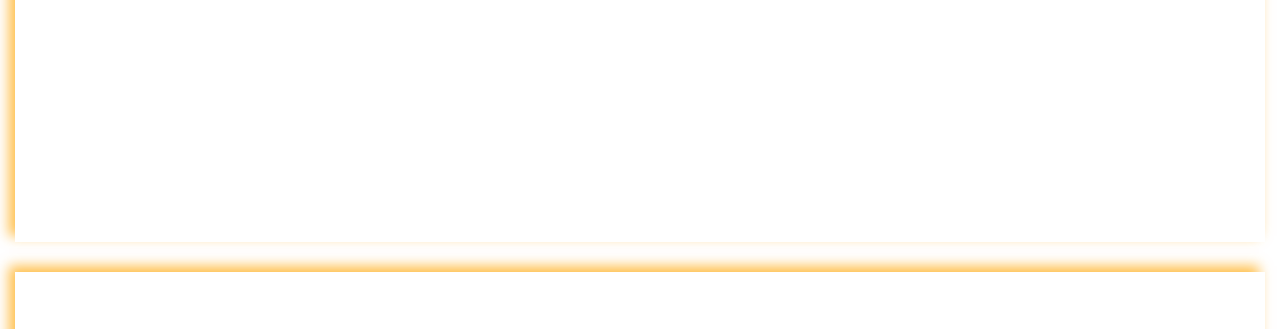
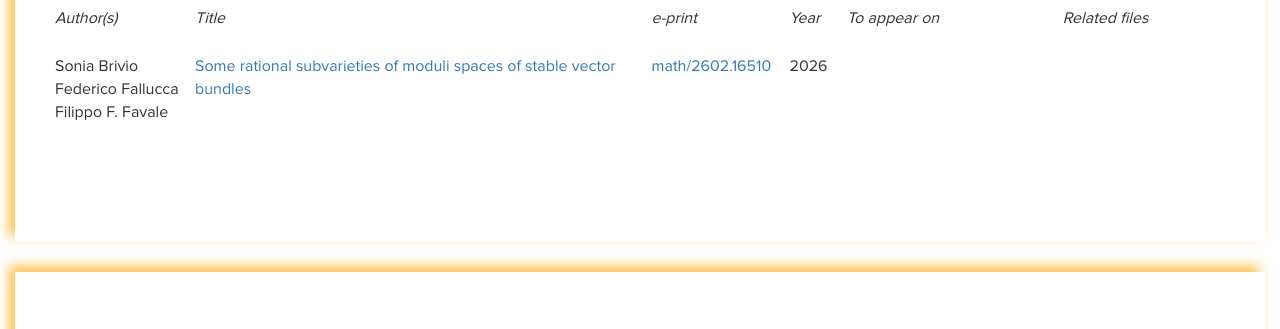
Before and after one commit to Fefe9696/FedericoFallucca, a plain HTML site: page pubbl.html in a window 1280 px wide. Shown: the part 413-742 px from the top of the page. Drawn offline with nearby package versions, Linux system fonts and the light colour scheme; files whose address does not match are found by name.

Commit message:
Update pubbl.html

```diff
--- a/pubbl.html
+++ b/pubbl.html
@@ -85,7 +85,7 @@
 <!-- <img src="movpic/grandfather_clock_shadow_md_clr_577.gif">--></h2>
 <table align="center" style="text-align: left; width: 1250px; height: 195px;" border="0"
  cellpadding="5" cellspacing="2">
- <!--   <tr>
+    <tr>
       <td style="width: 170px; vertical-align: top;">
         <i>Author(s)</i>
       </td>
@@ -108,32 +108,31 @@
         <i>Related files</i>
       </td>
     </tr>
--->
 
-	<!--<tr>
+	<tr>
       <td style="width: 170px; vertical-align: top;">
+	   Sonia Brivio<br>
        Federico Fallucca<br>
-       Christian Gleissner<br>
-       Noah Ruhland
+	   Filippo F. Favale
       </td>
       <td style="width: 600px; vertical-align: top;">
-           <a href="Papers/Latest Version - 17 Apr 2025 - Gleiss_Fallucca_New_Joint_work.pdf" target="_blank">On rigid varieties isogenous to a product of curves</td>
+           <a href="Papers/Latest Version - 19 Feb 2026 - Rational_subvarieties_of_Moduli_spaces_of_V.pdf" target="_blank">Some rational subvarieties of moduli spaces of stable vector bundles</td>
       <td style="width: 145px; vertical-align: top;">
-          <a href="https://arxiv.org/abs/2504.11032" target="_blank">math/2504.11032</a>
+          <a href="https://arxiv.org/abs/2602.16510" target="_blank">math/2602.16510</a>
       </td>
       <td style="width: 65px; vertical-align: top;">
-        2025
+        2026
       </td>
       <td style="width: 165px; vertical-align: top;">
-        <a href="https://www.sciencedirect.com/journal/journal-of-Algebra" target="_blanck"> Journal of Algebra </a>
+        <!--<a href="https://www.sciencedirect.com/journal/journal-of-Algebra" target="_blanck"> Journal of Algebra </a>-->
       </td>
       <td style="width: 115px; vertical-align: top;">
 
       </td>
       <td style="width: 315px; vertical-align: top;">
-       MAGMA <a href="https://github.com/Fefe9696/MAGMA-scripts-and-results-On-rigid-varieties-isogenous-to-a-product-of-curves" target="_blank">script</a>
+       <!--MAGMA <a href="https://github.com/Fefe9696/MAGMA-scripts-and-results-On-rigid-varieties-isogenous-to-a-product-of-curves" target="_blank">script</a>-->
      </td>
-    </tr>-->
+    </tr>
 
 	<!--<tr>
       <td style="width: 170px; vertical-align: top;">
```
